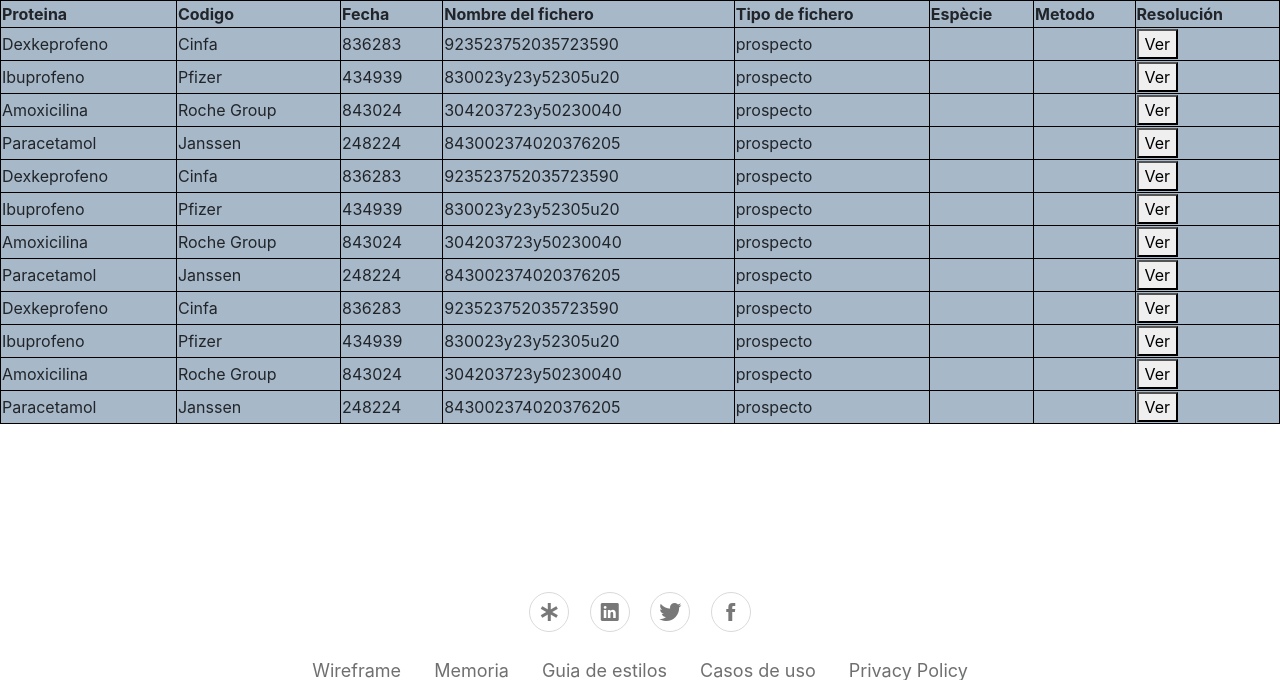
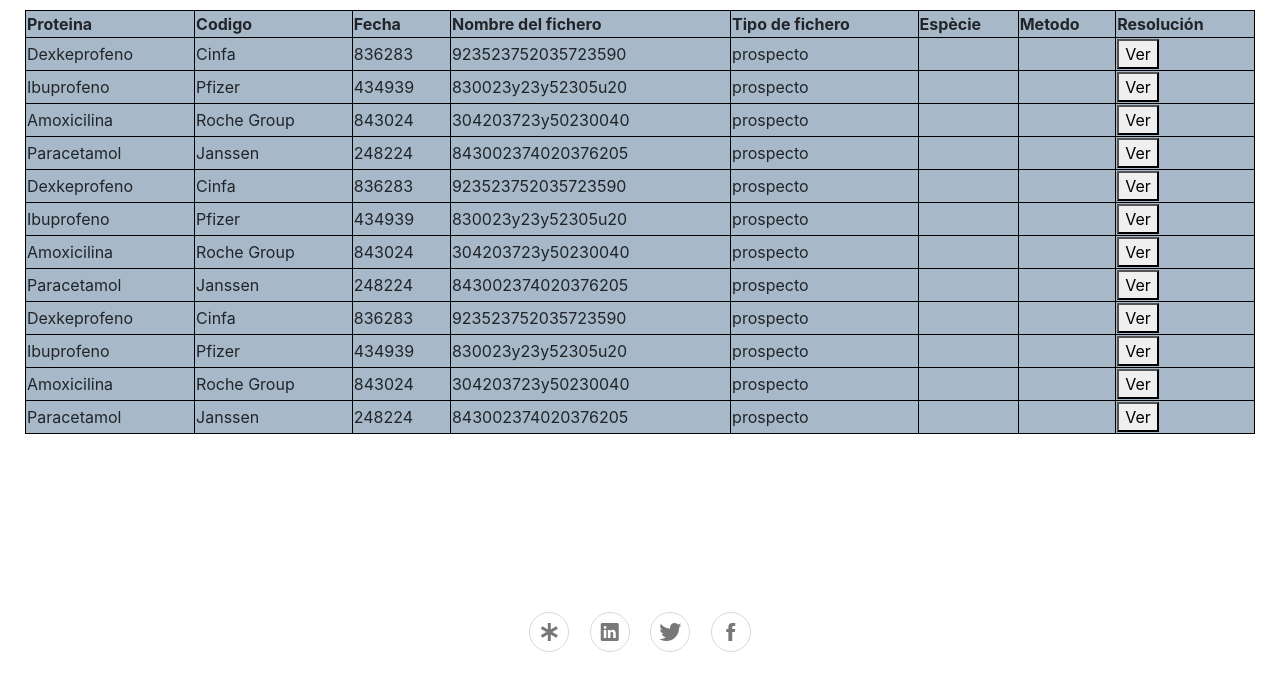
Before and after one commit to btorrent21/projecte, a PHP site: page /proteinas.html in a window 1280 px wide. Shown: the part 160-840 px from the top of the page. Run offline with PHP 8.4, Linux system fonts and the light colour scheme.

Commit message:
Update CSS-proteinas.css

```diff
--- a/CSS/CSS-proteinas.css
+++ b/CSS/CSS-proteinas.css
@@ -118,7 +118,7 @@
 
 #tabla{
     background-color: #a7b8c9;
-
+    margin: 10px 25px 10px 25px
 }
 
 table{
```
